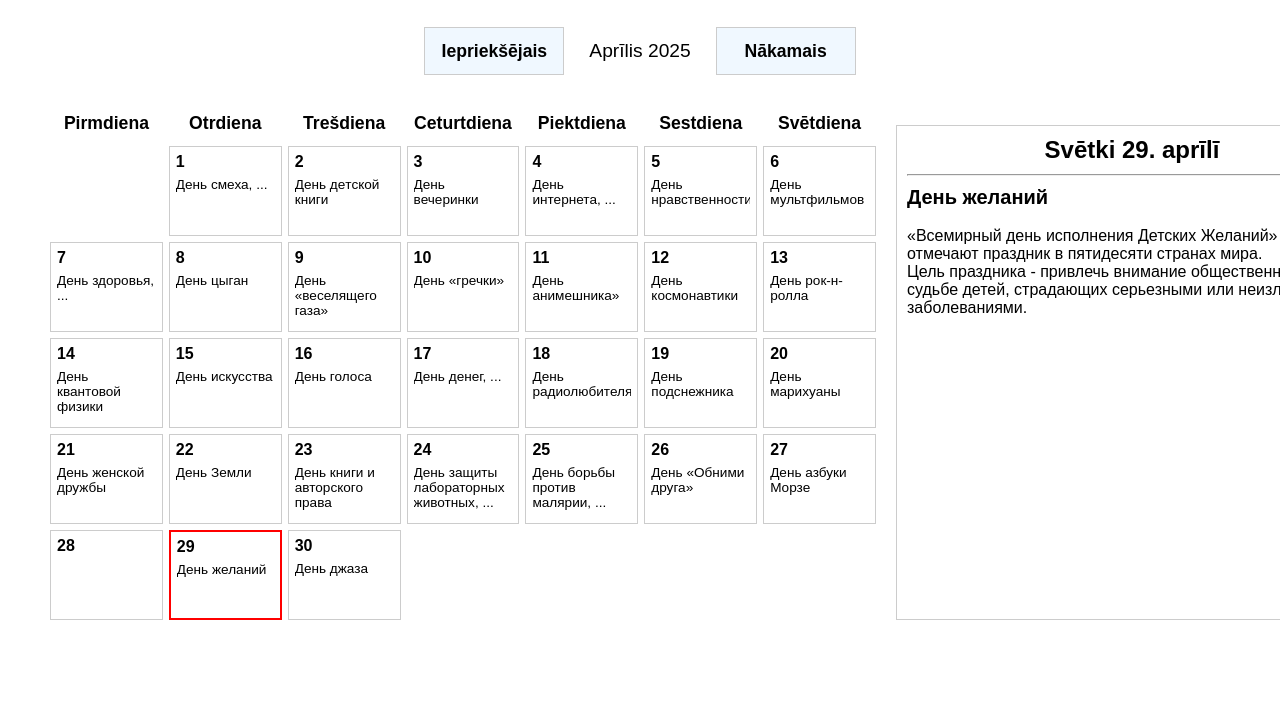
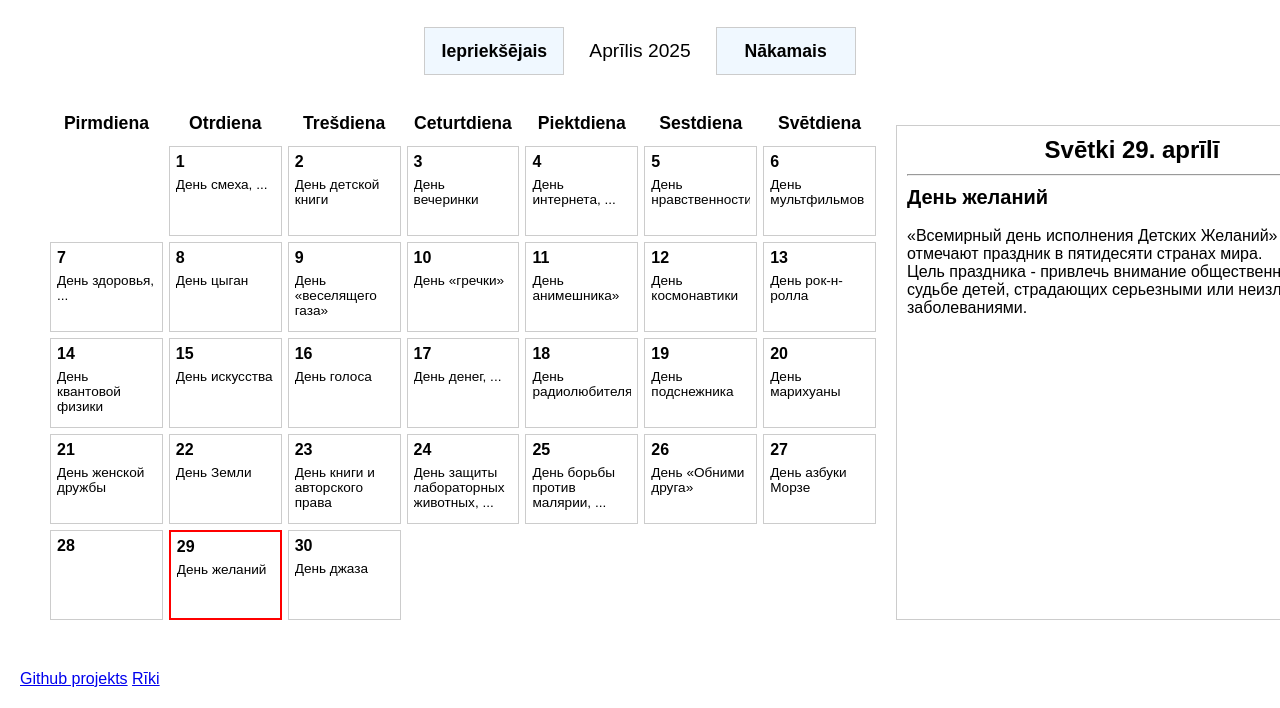
Before and after one commit to Kristiansbeisa/Kalend-rs, a plain HTML site: page index.html in a window 1280 px wide. Shown: the part 95-803 px from the top of the page. Drawn offline with Linux system fonts and the light colour scheme.

Commit message:
Add files via upload

```diff
--- a/index.html
+++ b/index.html
@@ -21,6 +21,10 @@
     <div id="calendar"></div>
     <div id="svetki"></div>
   </div>
+  <div class="footer">
+    <a href="https://github.com/Kristiansbeisa/Kalend-rs">Github projekts</a>
+    <a href="https://github.com/rtk2023/riki/tree/main/riki">Rīki</a>
+  </div>
   <script>
     // Pirms kalendāra inicializēšanas ielādējam JSON ar svētkiem
     fetch('visi_svetki.json')
```
